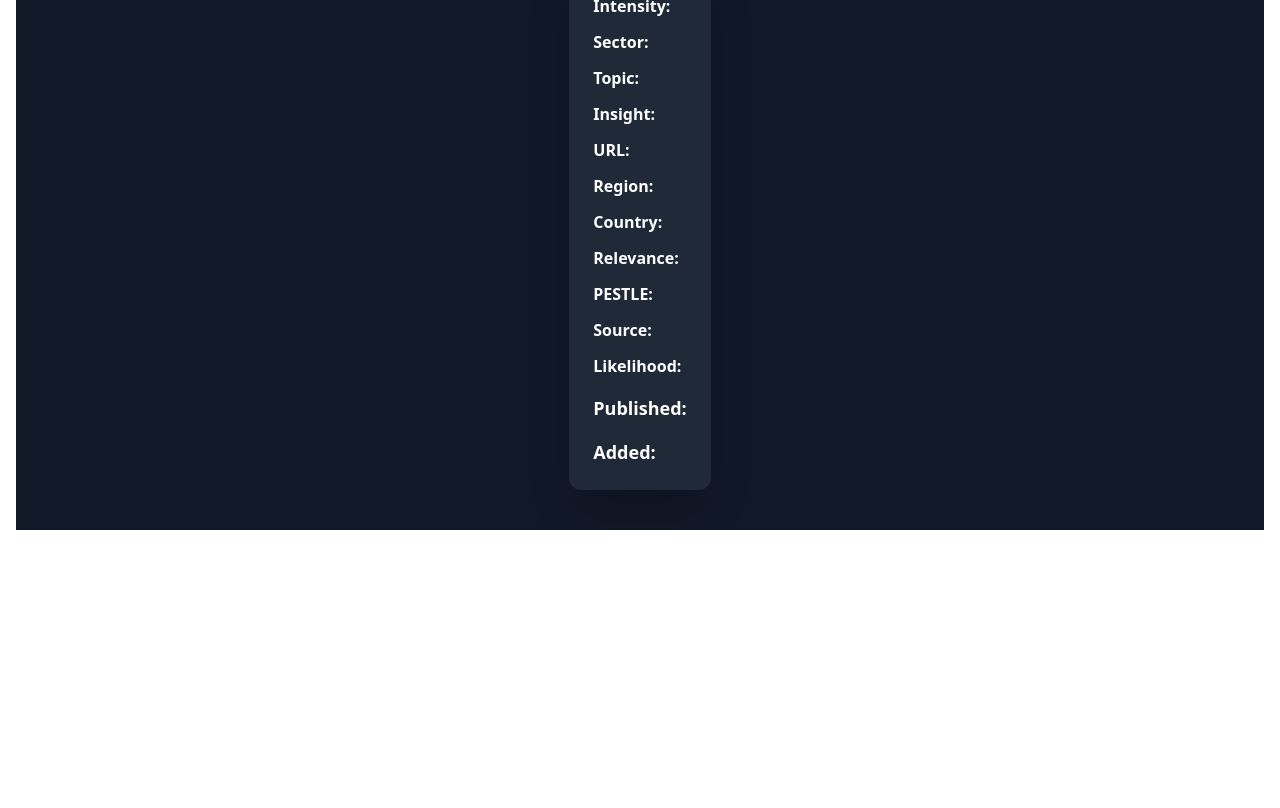
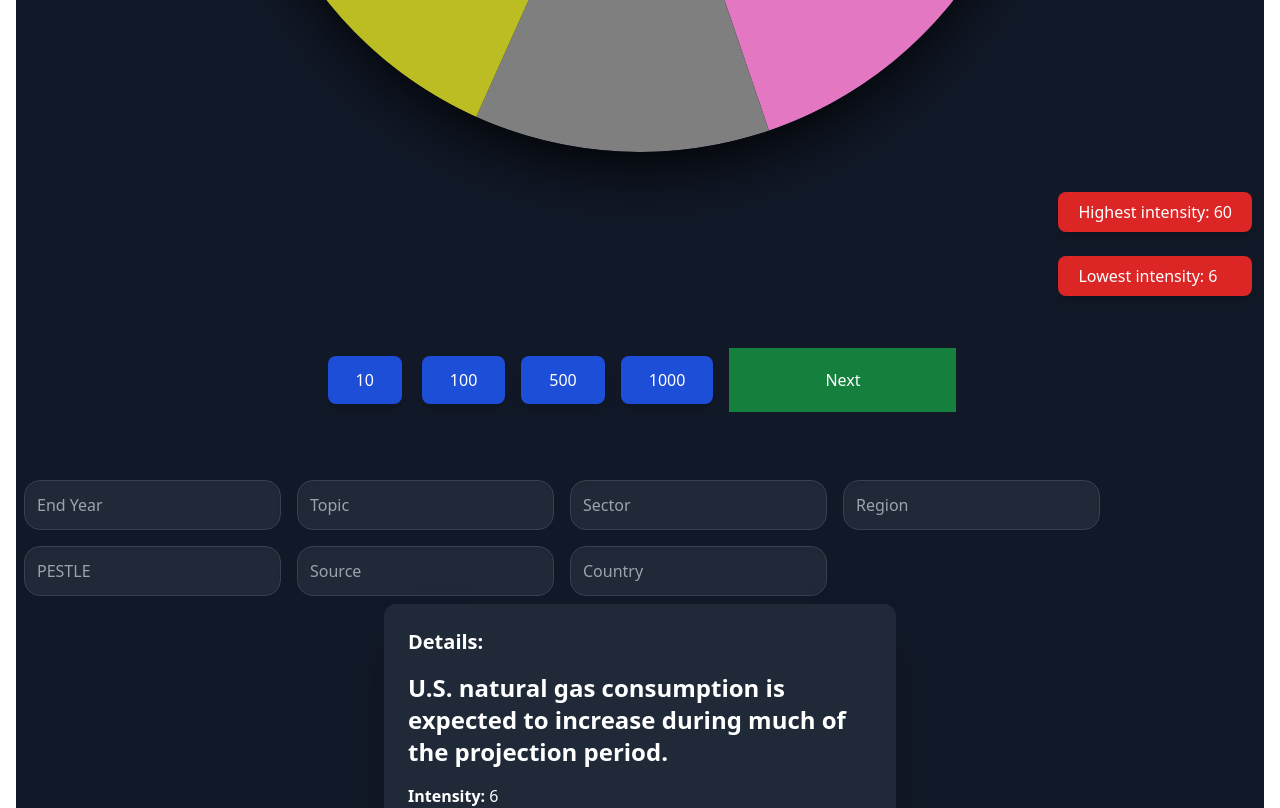
Before and after one commit to vaibhav666-glitch/vaibhav-singh-wasserstoff-FullstackInternTask, a React (Vite) app in the folder frontend/: page / in a window 1280 px wide. Shown: the part 800-1608 px from the top of the page. Before the commit the page ends 1330 px from the top, so only its background shows below. Built offline with nearby package versions, Linux system fonts and the light colour scheme; no server answers.

Commit message:
Fixed filter Tag

```diff
--- a/frontend/src/component/pieChart.jsx
+++ b/frontend/src/component/pieChart.jsx
@@ -2,17 +2,13 @@ import * as d3 from "d3";
 import '../index.css';
 import { useEffect, useRef, useState } from "react";
 import axios from "axios";
-//import data from "../jsonFile/jsondata.json"
+import data from "../jsonFile/jsondata.json";
 
+export default function PieChart() {
 
-
-
-    export default  function PieChart() {
-      // set screen size mobile responsive
-
-       const [data,setData]=useState([]);
     const svgRef = useRef();
     const [dimensions, setDimensions] = useState({ width: 800, height: 800, radius: 400 });
+    //make mboile responsiveness
     const handleResize=()=>{
       const screenWidth=window.innerWidth;
       const screenHeight=window.innerHeight;
@@ -23,33 +19,13 @@ import axios from "axios";
       setDimensions({width:newWidth,height:newHeight,radius:newRadius});
     };
 
-//fetch data from backend
-useEffect(()=>{
-  const fetchData=async()=>{
-    try{
-      const response=await axios.get('https://vaibhav-singh-wasserstoff.onrender.com/api/energy/');
-
-      const val=(response.data);
-    //  console.log(val);
-      setData(val);
-      setDataChunk(val.slice(0,10));
-
-    }
-    catch(error){
-      console.error("Error fetching data: ", error);
-    }
-  }
-  fetchData();
-},[]);
-//console.log(data);
-
     const [filteredData, setFilteredData] = useState([]);
-        const [value,setValue]=useState("intensity");
-        const [details,setDetails]=useState({})
+    const [value, setValue] = useState("intensity");
+    const [details, setDetails] = useState({});
     const [highest,setHighest]=useState();
     const [lowest,setLowest]=useState();
-        const [index,setIndex]=useState();
-        const[dataChunk,setDataChunk]=useState(data.slice(0,10));
+    const [currentIndex, setCurrentIndex] = useState(0);
+    const [dataChunk, setDataChunk] = useState(data.slice(0, 10));
     const [filters, setFilters] = useState({
         end_year: '',
         topic: '',
@@ -60,9 +36,6 @@ useEffect(()=>{
         country: ''
     });
 
-
-
-
             // adjust screen size
             useEffect(()=>{
               handleResize();
@@ -71,19 +44,13 @@ useEffect(()=>{
             },[]);
 
     useEffect(() => {
-
-         if(data.length===0)
-          return ;
-
       setDetails(dataChunk[0]);
           const max=dataChunk.map(d=>d[value]);
              setHighest(Math.max(...max));
              setLowest(Math.min(...max));
-
 //creating svg
         const svg = d3.select(svgRef.current);
         const { width, height, radius } = dimensions;
-
 //setting random color
         const color = d3.scaleOrdinal(d3.schemeCategory10);
 //setting segment value
@@ -92,45 +59,41 @@ useEffect(()=>{
 //removing previous data from pie
         svg.selectAll('*').remove();
 
-        //creating g element inside the svg
         const g = svg
             .attr('width', width)
             .attr('height', height)
             .append('g')
-            .attr('transform', `translate(${width / 2},${height / 2})`)
-
-           //inside main g there will be group of g element having arc attribute
+            .attr('transform', `translate(${width / 2},${height / 2})`);
+//creting group of elements which are arcs
         const pies = g.selectAll('.arc')
             .data(pie(dataChunk))
             .enter()
             .append('g')
             .attr('class', 'arc');
-          // creating segments
+//creating segments
         pies.append("path")
             .attr("d", arc)
             .attr("fill", d => color(d.data.title))
-            .on("mouseover", function(event, d) { // hover effect
+            .on("mouseover", function(event, d) {
                 d3.select(this).style("opacity", 0.7);
                 tooltip.style("display", null)
-                    .html(`Intensity:${d.data.intensity}<br/>Likelihood: ${d.data.likelihood}<br/>Relevance: ${d.data.relevance}<br/>Start Year: ${d.data.start_year}<br/>End Year: ${d.data.end_year}<br/>Country: ${d.data.country}<br/>Topics: ${d.data.topic}<br/>Region: ${d.data.region}<br/>`);
+                    .html(`Intensity: ${d.data.intensity}<br/>Likelihood: ${d.data.likelihood}<br/>Relevance: ${d.data.relevance}<br/>Start Year: ${d.data.start_year}<br/>End Year: ${d.data.end_year}<br/>Country: ${d.data.country}<br/>Topics: ${d.data.topic}<br/>Region: ${d.data.region}`);
             })
             .on("mousemove", function(event) {
-                tooltip.style("top",` ${event.pageY - 10}px`)
-                    .style("left",` ${event.pageX + 10}px`);
+                tooltip.style("top", `${event.pageY - 10}px`)
+                    .style("left", `${event.pageX + 10}px`);
             })
             .on("mouseout", function() {
                 d3.select(this).style("opacity", 1);
                 tooltip.style("display", "none");
             })
-            .on('click',function(event, d){
-                console.log(d.data);
+            .on('click', function(event, d) {
                 setDetails(d.data);
-
-            })
-
-
-            //hover styling
-        const tooltip = d3.select("body").append("div")
+            });
+//hover effect
+let tooltip=d3.select(".tooltip")
+if(tooltip.empty()){
+tooltip = d3.select("body").append("div")
 .attr("class", "tooltip")
 .style("position", "absolute")
 .style("display", "none")
@@ -139,11 +102,11 @@ useEffect(()=>{
 .style("padding", "5px")
 .style("border-radius", "5px")
 .style("pointer-events", "none");
+}
 
-        }, [dataChunk,dimensions,value]);
+    }, [dataChunk, dimensions, value]);
 
     useEffect(() => {
-          // Apply filters
         const filtered = data.filter(item => {
             return (
                 (filters.end_year === '' || item.end_year.toString() === filters.end_year) &&
@@ -156,54 +119,41 @@ useEffect(()=>{
             );
         });
         setFilteredData(filtered);
-          //console.log(dataChunk.length);
-          setDataChunk(filtered.slice(0,dataChunk.length))
-
-        }, [filters,data]);
-
+        setDataChunk(filtered.slice(0, dataChunk.length));
+        setCurrentIndex(10);
+    }, [filters]);
 //set Filter
-        const handleFilterChange =(e)=>{
-          const {name,value}=e.target;
+    const handleFilterChange = (e) => {
+        const { name, value } = e.target;
         setFilters({
             ...filters,
-            [name]:value
-          })
+            [name]: value
+        });
+    };
+//set Zoom out zin feature
+    const changeSize = (val) => {
+        setDimensions(prev => {
+            const newSize = Math.max(500, prev.width + val);
+            return { width: newSize, height: newSize, radius: newSize / 2 };
+        });
+    };
+//change pie chart value according to intensity relevance and livelihood
+    const changeValue = (event) => {
+        setValue(event.target.value);
+    };
+
+    const changeData = (val) => {
+        let data;
+        if (val === 11) {
+            const newIndex = currentIndex + 10;
+            data = filteredData.slice(currentIndex, newIndex);
+            setCurrentIndex(newIndex);
+        } else {
+            data = filteredData.slice(0, val);
+            setCurrentIndex(val);
         }
-        //set zoom out zin feature
-        const changeSize=(val)=>{
-            setDimensions(prev=>{
-                const newSize=Math.max(500,prev.width+val);
-                return{width:newSize,height:newSize,radius:newSize/2}
-            })
-        }
-        //change pie chart value
-        const changeValue=(event)=>{
-           // console.log(event.target.value);
-            setValue(event.target.value)
-        }
-
-// change pie chart elements size
-        const changeData=(val)=>{
-            //console.log(filteredData)
-            console.log(dataChunk.length)
-            let data=filteredData.slice(0,val);
-
-           // console.log(data);
-
         setDataChunk(data);
-
-        }
-
-        const nextVal=()=>{
-          const newIndex=index+10;
-          const nextChunk=filteredData.slice(newIndex,newIndex+10)
-          if(nextChunk.length>0)
-          {
-            setIndex(newIndex+1);
-            setDataChunk(nextChunk)
-          }
-
-    }
+    };
 
     return (
       <div className="flex flex-col items-center bg-gray-900 text-white min-h-screen py-10">
@@ -229,7 +179,6 @@ useEffect(()=>{
       <option value="relevance">Relevance</option>
     </select>
   </div>
-
   <div>
     <svg
       ref={svgRef}
@@ -277,12 +226,10 @@ useEffect(()=>{
       1000
     </button>
     <button
-    onClick={()=>nextVal()}
+    onClick={()=>changeData(11)}
     className="px-24 m-1 py-5 bg-green-700 hover:bg-green-800 transition-colors text-wy">
     Next</button>
   </div>
-
-  <div></div>
 
              <div className="filters mt-4">
     <input
@@ -344,8 +291,11 @@ useEffect(()=>{
   </div>
 
   <div className="p-6 max-w-lg mx-auto bg-gray-800 rounded-xl shadow-2xl space-y-4">
+                <h2 className="text-xl font-bold mb-4">Details:</h2>
+                {details && (
+
+                  <ul className="space-y-3">
                      <h1 className="text-2xl font-bold mb-4">{details.title}</h1>
-    <ul className="space-y-3">
                   <li>
                     <span className="font-semibold">Intensity:</span> {details.intensity}
                   </li>
@@ -382,7 +332,6 @@ useEffect(()=>{
                   <li>
                     <span className="font-semibold">Likelihood:</span> {details.likelihood}
                   </li>
-    </ul>
                   <div className="mt-4">
                         <h2 className="text-lg font-semibold">Published:</h2>
                         <p className="text-gray-400">{details.published}</p>
@@ -391,8 +340,10 @@ useEffect(()=>{
                         <h2 className="text-lg font-semibold">Added:</h2>
                         <p className="text-gray-400">{details.added}</p>
                       </div>
+                </ul>
+
+                )}
             </div>
         </div>
-
     );
 }
```
Lines whose indentation alone changed are shown as unchanged.
